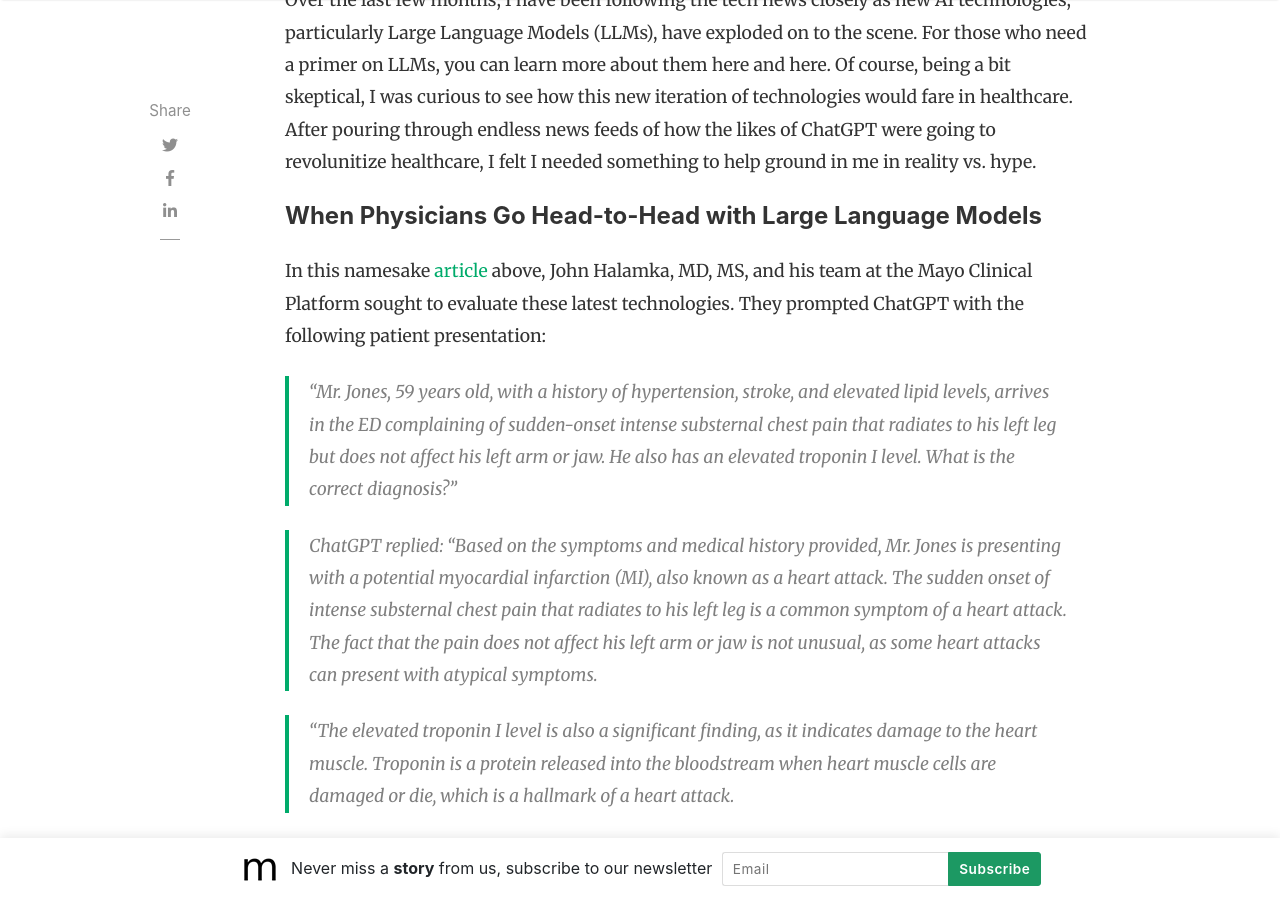
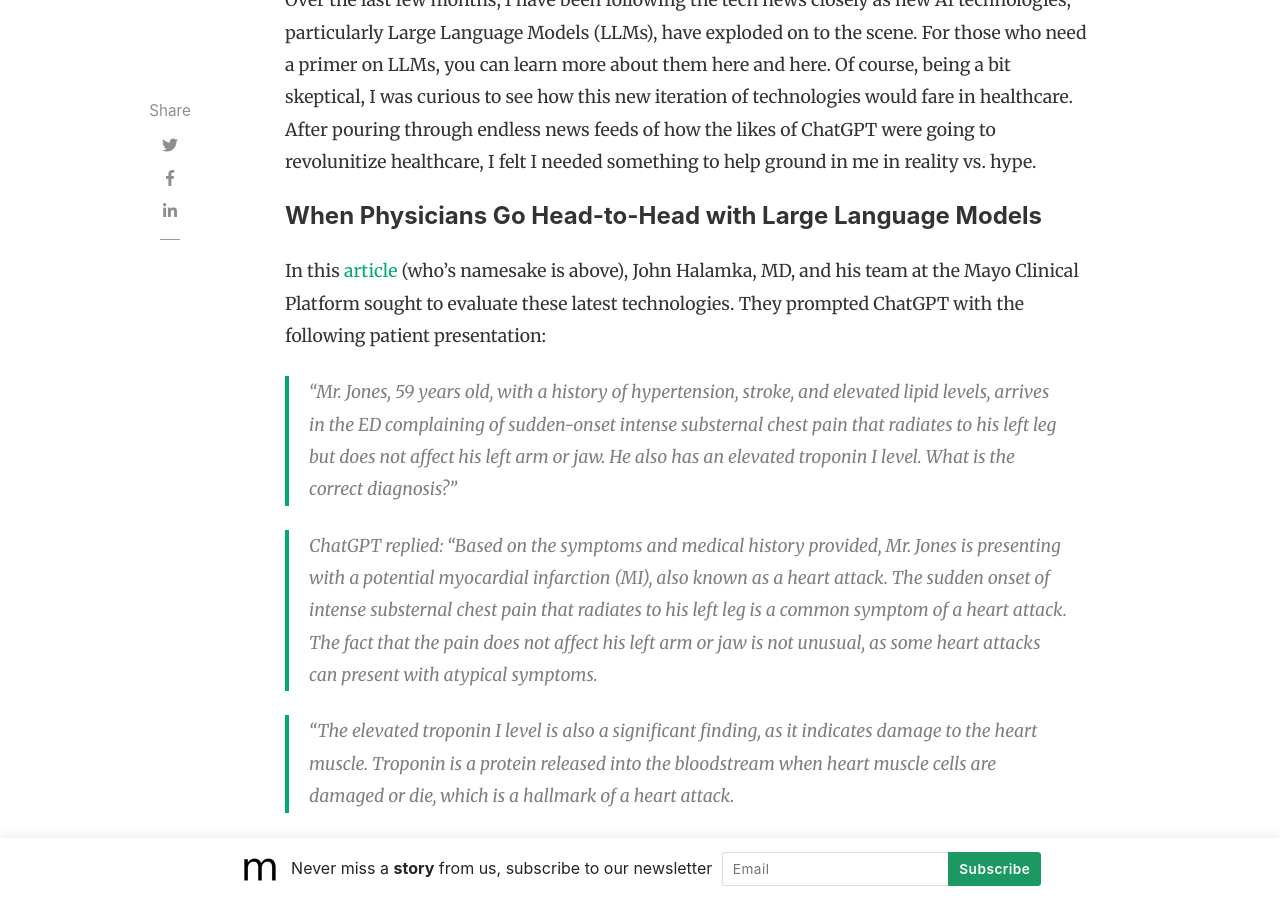
Before and after one commit to slsu0424/slsu0424.github.io, a Jekyll site: the page built from _posts/2023-06-02-test.md, in a window 1280 px wide and 900 px high, scrolled down 1346 px. Built offline with Jekyll 4.4.1, drawn with Linux system fonts in a browser that asks for light colours; nearby versions of some CDN libraries; comment, search, counter and statistics services are not loaded.

Commit message:
Update 2023-06-02-test.md

```diff
--- a/_posts/2023-06-02-test.md
+++ b/_posts/2023-06-02-test.md
@@ -18,7 +18,7 @@
 
 #### When Physicians Go Head-to-Head with Large Language Models
 
-In this namesake [article](https://www.mayoclinicplatform.org/2023/05/10/when-physicians-go-head-to-head-with-large-language-models) above, John Halamka, MD, MS, and his team at the Mayo Clinical Platform sought to evaluate these latest technologies.  They prompted ChatGPT with the following patient presentation:
+In this [article](https://www.mayoclinicplatform.org/2023/05/10/when-physicians-go-head-to-head-with-large-language-models) (who's namesake is above), John Halamka, MD, and his team at the Mayo Clinical Platform sought to evaluate these latest technologies.  They prompted ChatGPT with the following patient presentation:
 
 > "Mr. Jones, 59 years old, with a history of hypertension, stroke, and elevated lipid levels, arrives in the ED complaining of sudden-onset intense substernal chest pain that radiates to his left leg but does not affect his left arm or jaw. He also has an elevated troponin I level. What is the correct diagnosis?"
 
```
